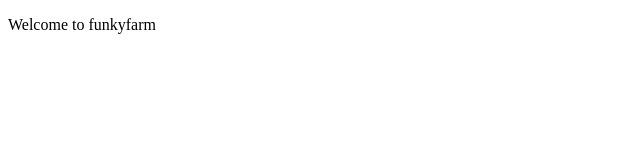
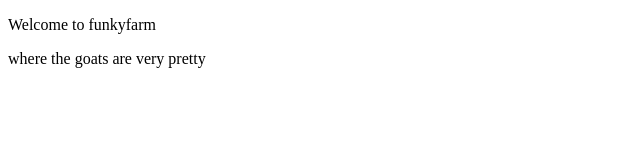
Before and after one commit to Nanbam/funkyfarm, a plain HTML site: page index.html in a window 1280 px wide. Shown: the whole page, without its empty margins (0-640 px from the left). Drawn offline with Linux system fonts and the light colour scheme.

Commit message:
added content

```diff
--- a/index.html
+++ b/index.html
@@ -8,5 +8,6 @@
 </head>
 <body>
     <P>Welcome to funkyfarm</P>
+    <p>where the goats are very pretty</p>
 </body>
 </html>
```
